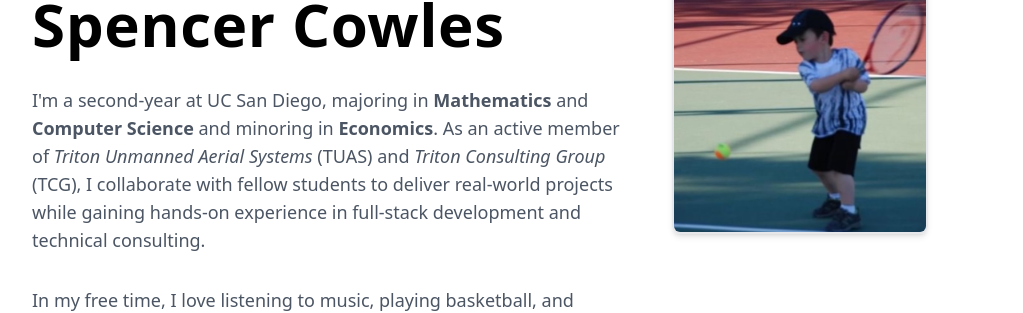
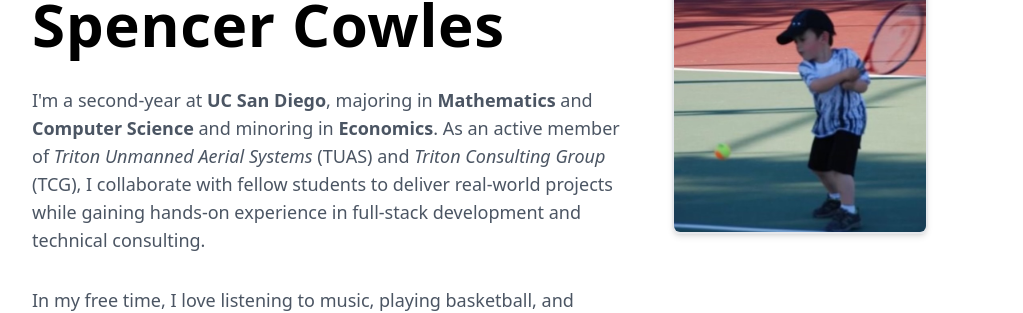
Before and after one commit to spencerwcowles/personal-website, a Next.js app: page / in a window 1280 px wide. Shown: the part 214-527 px from the top of the page, without its empty margins (128-1151 px from the left). Built offline with nearby package versions, Linux system fonts and the light colour scheme.

Commit message:
bold ucsd

```diff
--- a/src/components/HeroSection.jsx
+++ b/src/components/HeroSection.jsx
@@ -11,7 +11,7 @@ export default function HeroSection() {
             className="text-5xl sm:text-6xl font-bold mb-8"
           />
           <p className="text-lg text-gray-600 dark:text-gray-300 mb-8">
-            I'm a second-year at UC San Diego, majoring in{" "}
+            I'm a second-year at <strong>UC San Diego</strong>, majoring in{" "}
             <strong>Mathematics</strong> and <strong>Computer Science</strong>{" "}
             and minoring in <strong>Economics</strong>. As an active member of{" "}
             <i>Triton Unmanned Aerial Systems</i> (TUAS) and{" "}
```
